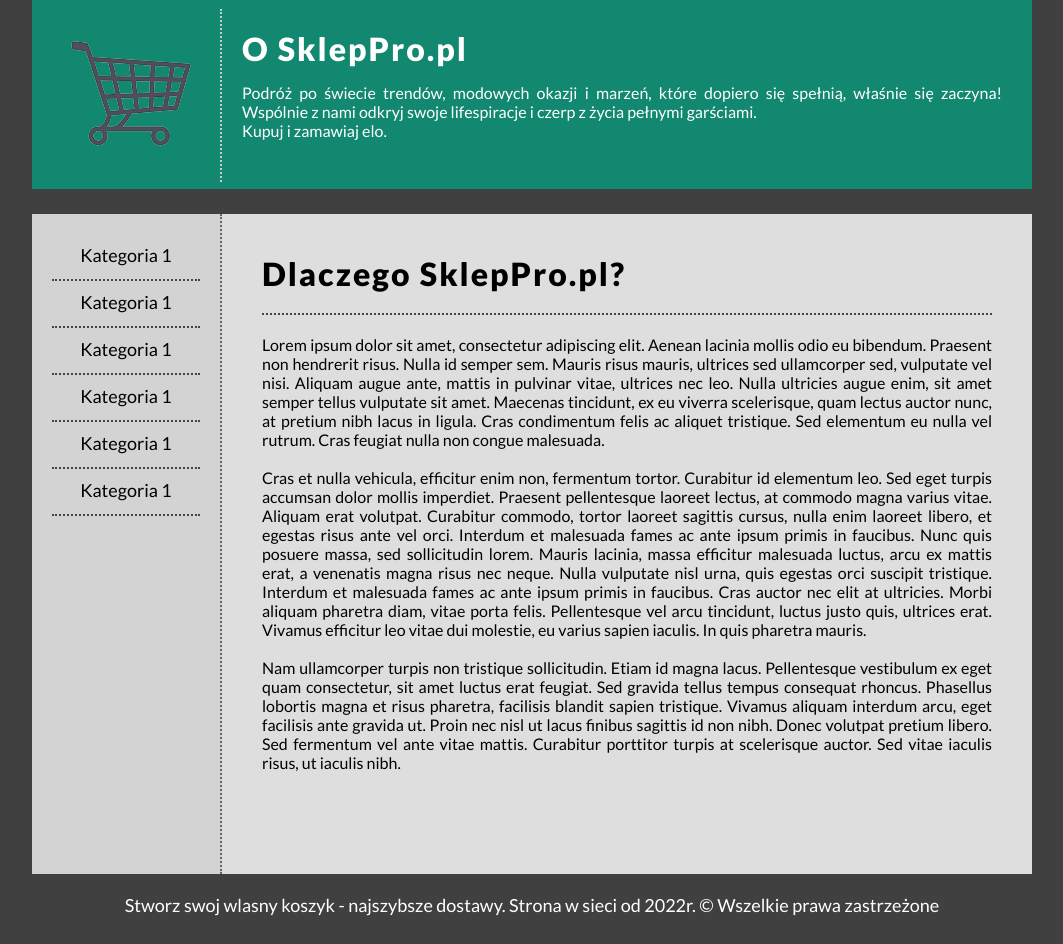
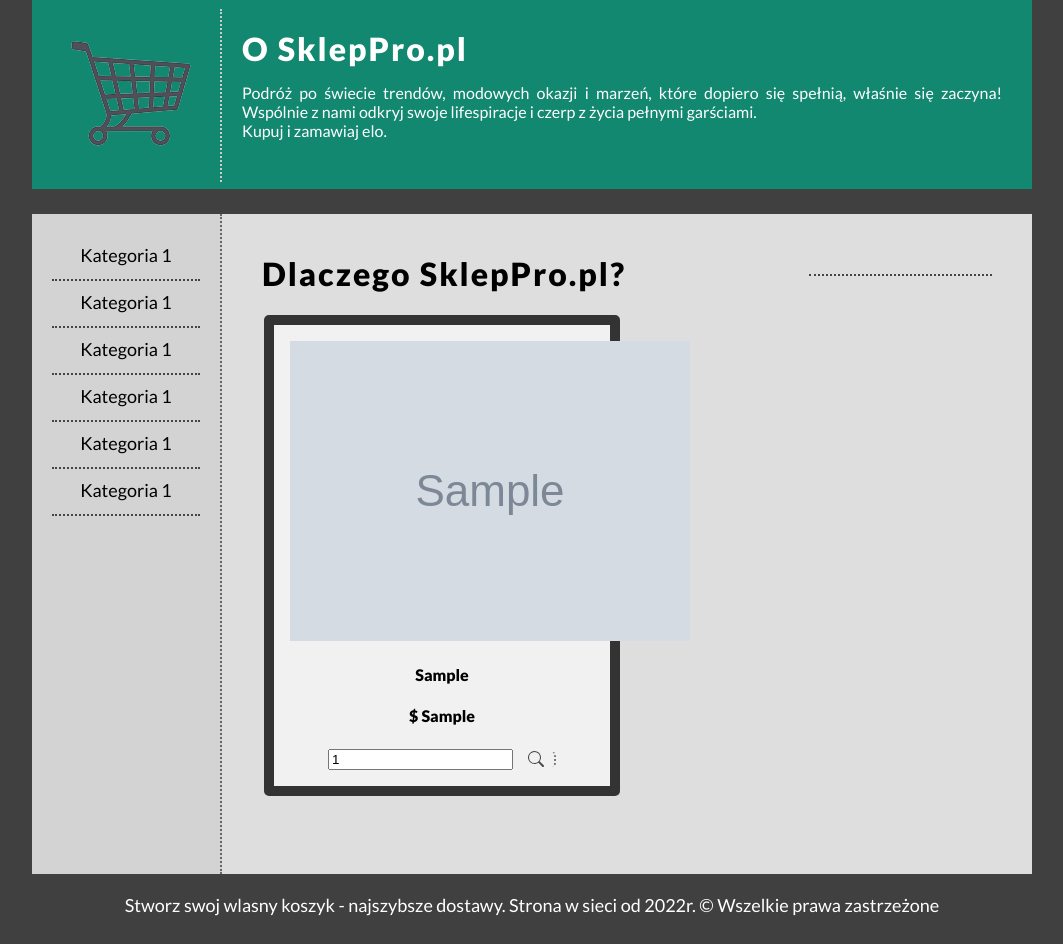
Before and after one commit to s24717/projekt_php, a PHP site: page / in a window 1280 px wide. Shown: the part 183-1127 px from the top of the page, without its empty margins (108-1171 px from the left). Run offline with PHP 8.4, Linux system fonts and the light colour scheme; tables that the repository leaves empty or names only in its code hold one stand-in row (values such as "Sample post"); grey boxes marked "Sample" are stand-in pictures.

Commit message:
10
chwila slabosci do divow i pierwsze zapytanie do koszyka

```diff
--- a/StronaPoZalogowaniu.php
+++ b/StronaPoZalogowaniu.php
@@ -40,7 +40,7 @@
 				</form>
 			</div>
 			<div class="option">
-				<a href="logout.php" class="tilelink">Wyloguj Sie</a>
+				<a href="logout.php" class="tilelink">Wyloguj Się</a>
 			</div>
 			<div class="option">Koszyk</div>
 			<div style="clear:both;"></div>
--- a/css/style.css
+++ b/css/style.css
@@ -77,6 +77,8 @@ body
 	background-color: #dedede;
 	min-height: 580px;
 	text-align: justify;
+	display: grid;
+  	grid-template-columns: auto auto;
 }
 
 #footer
@@ -105,6 +107,8 @@ body
 	font-size: 18px;
 }
 
+
+
 .wyszukiwarka
 {
     min-width: 570px;
@@ -117,16 +121,17 @@ body
 
 }
 
-form {
-
+form
+{
 	display: flex;
 	padding: 2px;
 	border: 1px;
-	;
 	border-radius: 5px;
-  }
 
-  input[type="submit"] {
+}
+
+input[type="submit"]
+{
 	text-indent: -999px;
 	overflow: hidden;
 	width: 40px;
@@ -138,7 +143,9 @@ form {
 	cursor: pointer;
 	opacity: 0.7;
 	border-right: 2px dotted #444444;
-  }
+}
+
+
 
 
 
--- a/index.php
+++ b/index.php
@@ -1,10 +1,15 @@
 <?php
     session_start();
+
+
+	$connect = mysqli_connect("localhost", "root", "", "osadnicy");
 	if((isset($_SESSION['zalogowany'])) && ($_SESSION['zalogowany']==true))
 	{
 		header('Location: StronaPoZalogowaniu.php');
 		exit();
 	}
+
+
 ?>
 
 
@@ -75,13 +80,31 @@
 
 			<div class="dottedline"></div>
 
-			Lorem ipsum dolor sit amet, consectetur adipiscing elit. Aenean lacinia mollis odio eu bibendum. Praesent non hendrerit risus. Nulla id semper sem. Mauris risus mauris, ultrices sed ullamcorper sed, vulputate vel nisi. Aliquam augue ante, mattis in pulvinar vitae, ultrices nec leo. Nulla ultricies augue enim, sit amet semper tellus vulputate sit amet. Maecenas tincidunt, ex eu viverra scelerisque, quam lectus auctor nunc, at pretium nibh lacus in ligula. Cras condimentum felis ac aliquet tristique. Sed elementum eu nulla vel rutrum. Cras feugiat nulla non congue malesuada.
+			<?php
+                $query = "SELECT * FROM produkty ORDER BY id_produkt ASC";
+                $result = mysqli_query($connect, $query);
+                if(mysqli_num_rows($result) > 0)
+                {
+                     while($row = mysqli_fetch_array($result))
+                     {
+                ?>
 
-			<br /><br />
-			Cras et nulla vehicula, efficitur enim non, fermentum tortor. Curabitur id elementum leo. Sed eget turpis accumsan dolor mollis imperdiet. Praesent pellentesque laoreet lectus, at commodo magna varius vitae. Aliquam erat volutpat. Curabitur commodo, tortor laoreet sagittis cursus, nulla enim laoreet libero, et egestas risus ante vel orci. Interdum et malesuada fames ac ante ipsum primis in faucibus. Nunc quis posuere massa, sed sollicitudin lorem. Mauris lacinia, massa efficitur malesuada luctus, arcu ex mattis erat, a venenatis magna risus nec neque. Nulla vulputate nisl urna, quis egestas orci suscipit tristique. Interdum et malesuada fames ac ante ipsum primis in faucibus. Cras auctor nec elit at ultricies. Morbi aliquam pharetra diam, vitae porta felis. Pellentesque vel arcu tincidunt, luctus justo quis, ultrices erat. Vivamus efficitur leo vitae dui molestie, eu varius sapien iaculis. In quis pharetra mauris.
+                     <form method="post" action="index.php?action=add&id=<?php echo $row["id_produkt"]; ?>" style="height: 500px; width: 356px; display: inline-block;">
+                          <div style="border:10px solid #333; background-color:#f1f1f1; border-radius:5px; padding:16px; text-align: center; ">
+                               <img src="<?php echo "img/".$row["image"]; ?>" class="img-responsive" /><br />
+                               <h4 class="text-info"><?php echo $row["nazwa"]; ?></h4>
+                               <h4 class="text-danger">$ <?php echo $row["cena"]; ?></h4>
+                               <input type="text" name="quantity" class="form-control" value="1" />
+                               <input type="hidden" name="hidden_name" value="<?php echo $row["nazwa"]; ?>" />
+                               <input type="hidden" name="hidden_price" value="<?php echo $row["cena"]; ?>" />
+                               <input type="submit" name="add_to_cart" style="margin-top:5px; width: 40px;" class="przycisk1" value="Add to Cart" />
+                          </div>
+                     </form>
 
-			<br /><br />
-			Nam ullamcorper turpis non tristique sollicitudin. Etiam id magna lacus. Pellentesque vestibulum ex eget quam consectetur, sit amet luctus erat feugiat. Sed gravida tellus tempus consequat rhoncus. Phasellus lobortis magna et risus pharetra, facilisis blandit sapien tristique. Vivamus aliquam interdum arcu, eget facilisis ante gravida ut. Proin nec nisl ut lacus finibus sagittis id non nibh. Donec volutpat pretium libero. Sed fermentum vel ante vitae mattis. Curabitur porttitor turpis at scelerisque auctor. Sed vitae iaculis risus, ut iaculis nibh.
+                <?php
+                     }
+                }
+                ?>
 		</div>
 
 		<div id="footer">
--- a/logowanie.php
+++ b/logowanie.php
@@ -41,7 +41,8 @@
 
                 ?>
         </div>
-        <p>Nie masz konta? <a class="fpwd" href="rejestracja.php">Zarejestruj Sie!</a></p>
+        <p>Nie masz konta? <a class="fpwd" href="rejestracja.php">Zarejestruj Sie! </a>lub <a class="fpwd" href="index.php">Strona Glowna</a></p>
+
     </div>
 
 </body>
```
Also changed, not shown: img/1.jpg (added), img/2.jpg (added), img/3.jpg (added), img/4.jpg (added), img/5.jpg (added).
